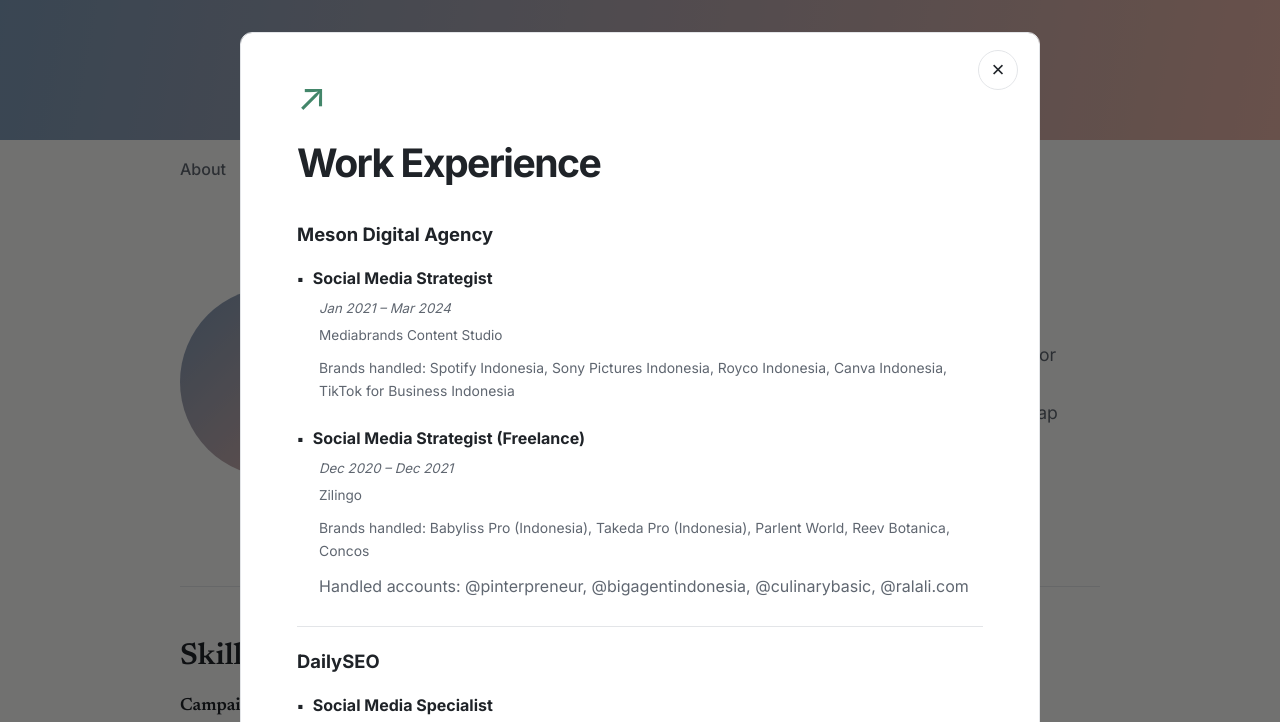
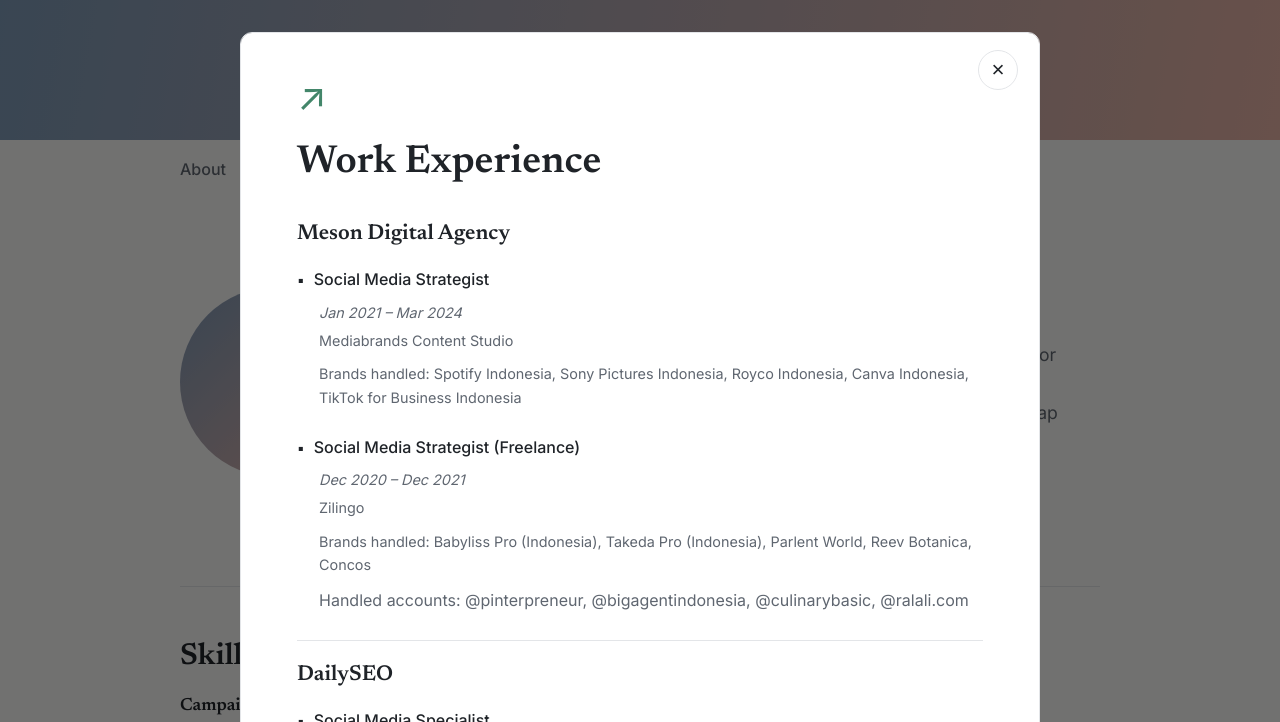
Before and after one commit to rsoetoto-netizen/rezi-portfolio, a plain HTML site: page index.html in a window 1280 px wide. Both pictures are taken after a click on the button "Work Experience". Shown: the top 722 px of the page. Drawn offline with Linux system fonts and the light colour scheme.

Commit message:
index.html

```diff
--- a/index.html
+++ b/index.html
@@ -250,18 +250,18 @@ nav .nav-experience:focus-visible{outline:2px solid var(--accent);outline-offset
 .experience-dialog .experience-inner{padding:42px clamp(22px,5vw,56px) 52px}
 .experience-dialog .experience-close{position:sticky;top:10px;float:right;z-index:2;margin:-25px -35px 10px 10px}
 .experience-dialog .experience-icon{display:block;margin:2px 0 24px;font-size:2.4rem;line-height:1;color:#43866a}
-.experience-dialog h2{font:700 clamp(1.9rem,4vw,2.45rem)/1.2 Inter,system-ui,sans-serif;margin:0 0 36px;letter-spacing:-.04em}
+.experience-dialog h2{font-family:Newsreader,Georgia,"Times New Roman",serif;font-size:clamp(1.9rem,4vw,2.45rem);font-weight:600;line-height:1.2;margin:0 0 36px;letter-spacing:normal}
 .experience-dialog .experience-company{padding:22px 0 26px;border-top:0;border-bottom:1px solid var(--line)}
 .experience-dialog .experience-company:first-child{padding-top:0}
-.experience-dialog .experience-company h3{font:700 1.15rem/1.4 Inter,system-ui,sans-serif;margin:0 0 18px}
+.experience-dialog .experience-company h3{font-family:Newsreader,Georgia,"Times New Roman",serif;font-size:1.35rem;font-weight:600;line-height:1.2;margin:0 0 18px}
 .experience-dialog .experience-position{padding:0 0 24px}
 .experience-dialog .experience-position:last-child{padding-bottom:0}
-.experience-dialog .experience-role{display:flex;align-items:baseline;gap:9px;font-weight:700;color:var(--ink);line-height:1.5}
+.experience-dialog .experience-role{display:flex;align-items:baseline;gap:9px;font-family:Inter,system-ui,-apple-system,"Segoe UI",sans-serif;font-weight:500;color:var(--ink);line-height:1.65}
 .experience-dialog .experience-role::before{content:"▪";font-size:.9rem;flex:none}
-.experience-dialog .experience-period{font-size:.83rem;color:var(--muted);font-style:italic;margin:8px 0 4px 22px}
-.experience-dialog .experience-affiliation{font-size:.85rem;color:var(--muted);margin:0 0 8px 22px}
-.experience-dialog .experience-brands{font-size:.87rem;color:var(--muted);margin:10px 0 0 22px;overflow-wrap:anywhere}
-.experience-dialog .experience-description{margin:10px 0 0 22px;line-height:1.7;color:var(--muted);overflow-wrap:anywhere}
+.experience-dialog .experience-period{font-size:.9rem;color:var(--muted);font-style:italic;margin:8px 0 4px 22px}
+.experience-dialog .experience-affiliation{font-size:.9rem;color:var(--muted);margin:0 0 8px 22px}
+.experience-dialog .experience-brands{font-size:.9rem;color:var(--muted);margin:10px 0 0 22px;overflow-wrap:anywhere}
+.experience-dialog .experience-description{margin:10px 0 0 22px;font-family:Inter,system-ui,-apple-system,"Segoe UI",sans-serif;font-size:1rem;line-height:1.65;color:var(--muted);overflow-wrap:anywhere}
 .experience-dialog .experience-description p{margin:0 0 8px}
 .experience-dialog .experience-description ul,.experience-dialog .experience-description ol{padding-left:21px;margin:6px 0}
 .experience-dialog .experience-description a{color:var(--accent)}
```
